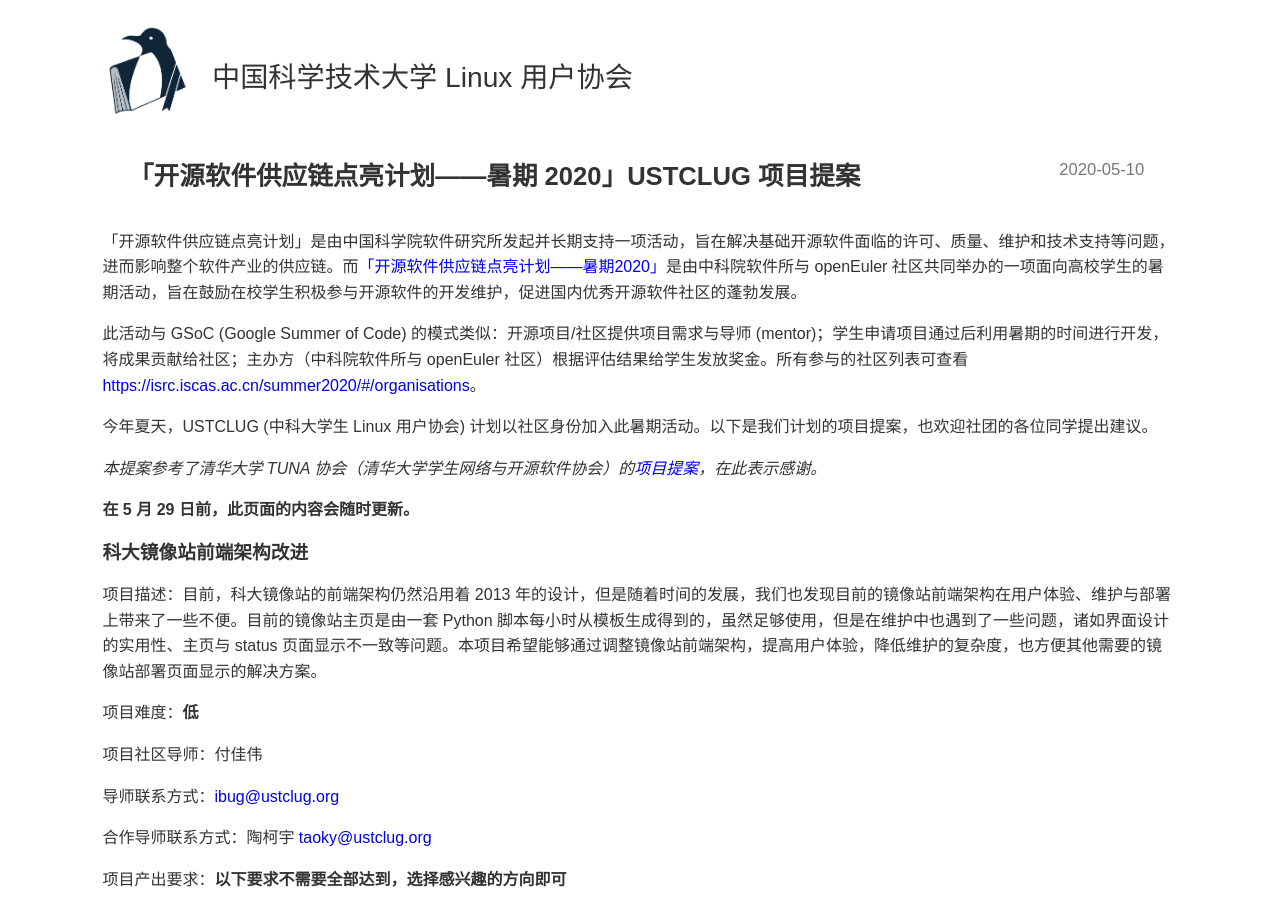
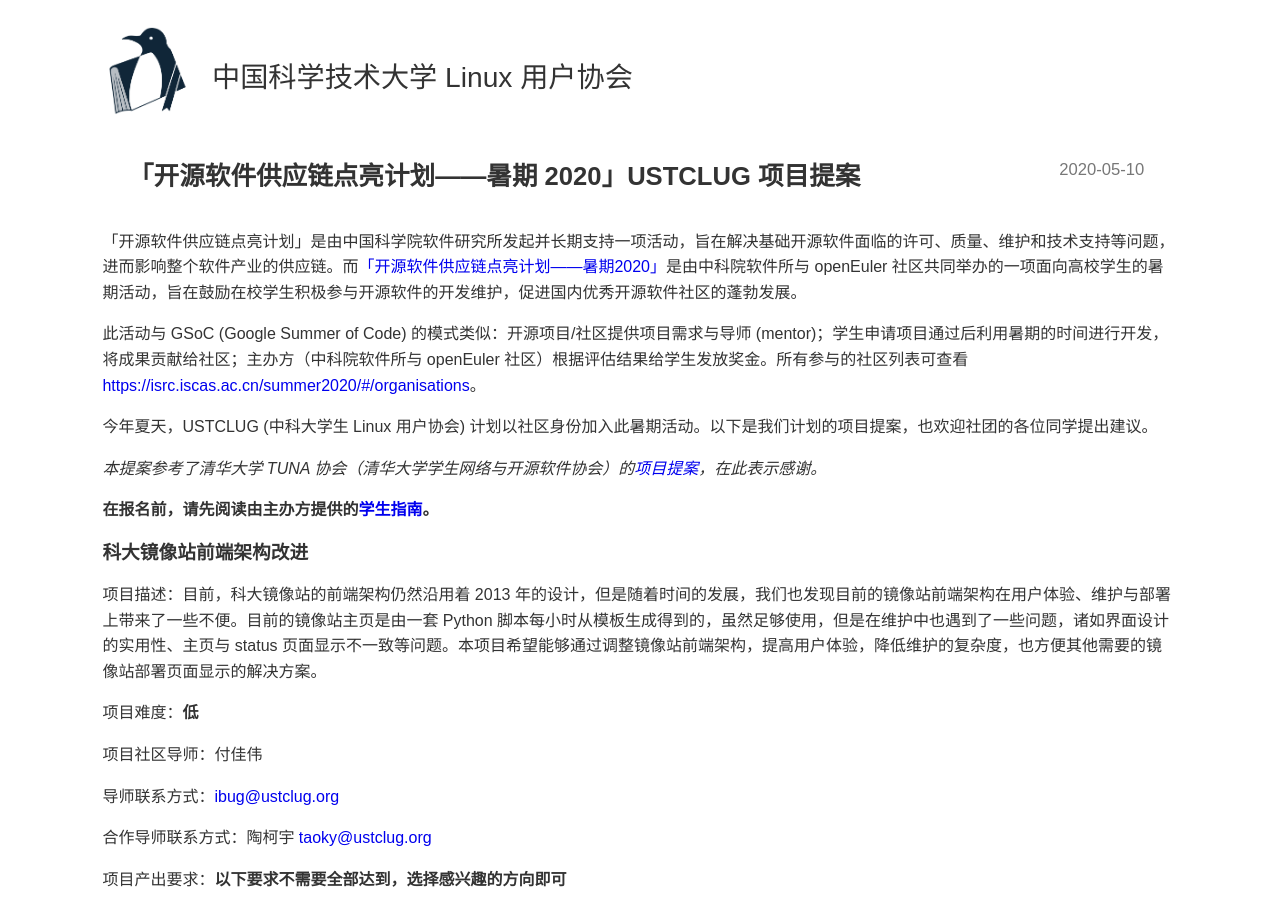
Before and after one commit to ustclug/news, a Jekyll site: the page built from _posts/2020-05-10-opensource-summer-projects.md, in a window 1280 px wide and 900 px high. Built offline with Jekyll 4.4.1, drawn with Linux system fonts in a browser that asks for light colours; nearby versions of some CDN libraries.

Commit message:
add student guide

```diff
--- a/_posts/2020-05-10-opensource-summer-projects.md
+++ b/_posts/2020-05-10-opensource-summer-projects.md
@@ -18,7 +18,7 @@
 
 *本提案参考了清华大学 TUNA 协会（清华大学学生网络与开源软件协会）的[项目提案](https://tuna.moe/blog/2020/ospp-summer-2020/)，在此表示感谢。*
 
-**在 5 月 29 日前，此页面的内容会随时更新。**
+**在报名前，请先阅读由主办方提供的[学生指南](https://isrc.iscas.ac.cn/summer2020/help/student.html)。**
 
 # 科大镜像站前端架构改进
 
```
